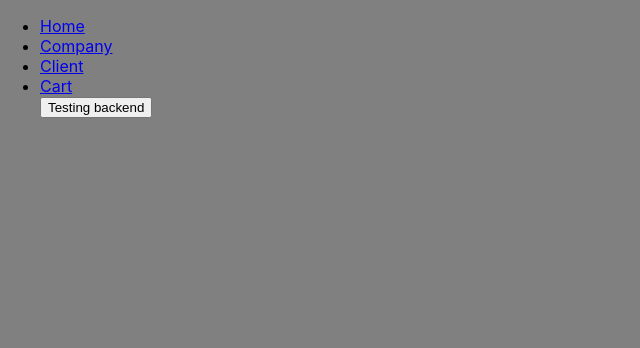
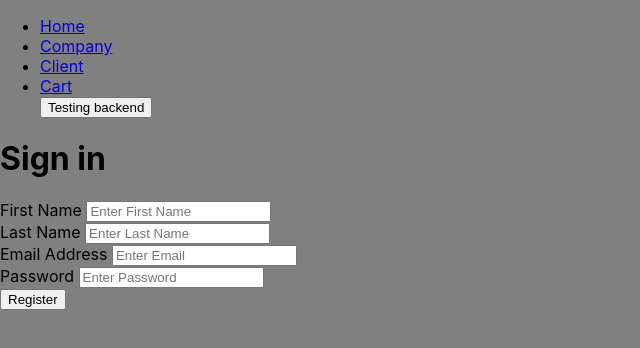
Before and after one commit to MathieuHP/Fash-, a React (Create React App) app in the folder frontend/: page /signup in a window 1280 px wide. Shown: the top 348 px of the page, without its empty margins (0-640 px from the left). Built offline with nearby package versions, Linux system fonts and the light colour scheme.

Commit message:
sign up and login start

```diff
--- a/frontend/package.json
+++ b/frontend/package.json
@@ -9,6 +9,7 @@
     "@testing-library/jest-dom": "^4.2.4",
     "@testing-library/react": "^9.3.2",
     "@testing-library/user-event": "^7.1.2",
+    "axios": "^0.19.0",
     "react": "^16.12.0",
     "react-dom": "^16.12.0",
     "react-router-dom": "^5.1.2",
--- a/frontend/src/App.js
+++ b/frontend/src/App.js
@@ -5,7 +5,7 @@ import Client from './pages/Client'
 import Company from './pages/Company'
 import Home from './pages/Home'
 import Nav from './pages/Nav'
-import SignIn from './pages/SignIn'
+import SignUp from './pages/SignUp'
 import Cart from './pages/Cart'
 
 function App() {
@@ -26,10 +26,10 @@ function App() {
 				<div>
 					<Switch>
 						<Route exact path="/" component={Home} />
-						<Route path="/company" component={Company} />
-						<Route path="/client" component={Client} />
-						<Route path="/signin" component={SignIn} />
-						<Route path="/cart" component={Cart} />
+						<Route exact path="/company" component={Company} />
+						<Route exact path="/client" component={Client} />
+						<Route exact path="/signup" component={SignUp} />
+						<Route exact path="/cart" component={Cart} />
 					</Switch>
 				</div>
 			</Router>
--- a/frontend/src/pages/Home.jsx
+++ b/frontend/src/pages/Home.jsx
@@ -1,6 +1,8 @@
-import React from 'react';
-import { Link } from "react-router-dom";
+import React, { useState } from 'react';
+import { Link, useHistory } from "react-router-dom";
 import styled from 'styled-components';
+import axios from 'axios'
+
 
 function Home() {
     // STYLED
@@ -8,8 +10,42 @@ function Home() {
     `;
 
     // STATE
+    const [email, setEmail] = useState('')
+    const [password, setPassword] = useState('')
+
+    const history = useHistory();
 
     // FUNCTIONS
+
+    const onSubmit = (e) => {
+        e.preventDefault()
+
+        const user = {
+            email: email,
+            password: password
+        }
+
+        login(user).then(res => {
+            if (!res.error) {
+                history.push("/client")
+            }
+        })
+    }
+
+    const login = (user) => {
+        return axios
+            .post("http://127.0.0.1:5000/login", {
+                email: user.email,
+                password: user.password
+            })
+            .then(response => {
+                localStorage.setItem('usertoken', response.data.token)
+                return response.data.token
+            })
+            .catch(err => {
+                console.log(err)
+            })
+    }
 
     return (
         <HomeDiv>
@@ -17,16 +53,34 @@ function Home() {
                 Home
             </h1>
             <div>
-                <form method="POST">
-                    <label htmlFor="mail">Mail:</label>
-                    <input id="mail" type="text"></input>
-                    <br/>
-                    <label htmlFor="password">Password:</label>
-                    <input id="password" type="password"></input>
-                    <br/>
-                    <input type="submit" value="Submit"/>
+                <form noValidate onSubmit={(e) => onSubmit(e)}>
+                    <div>
+                        <label htmlFor="email">Email Address</label>
+                        <input
+                            type="email"
+                            name="email"
+                            id="email"
+                            placeholder="Enter Email"
+                            value={email}
+                            onChange={(e) => setEmail(e.target.value)}
+                            />
+                    </div>
+                    <div>
+                        <label htmlFor="password">Password </label>
+                        <input
+                            type="password"
+                            name="password"
+                            id="password"
+                            placeholder="Enter Password"
+                            value={password}
+                            onChange={(e) => setPassword(e.target.value)}
+                            />
+                    </div>
+                    <button type="submit">
+                        Log in
+                    </button>
                 </form>
-                <Link to="/signin">Sign in</Link>
+                <Link to="/signup">Sign up</Link>
             </div>
         </HomeDiv>
     );
--- a/frontend/src/pages/SignIn.jsx
+++ /dev/null
@@ -1,35 +0,0 @@
-import React from 'react';
-import { Link } from "react-router-dom";
-import styled from 'styled-components';
-
-function Home() {
-    // STYLED
-    const SignInDiv = styled.div`
-    `;
-
-    // STATE
-
-    // FUNCTIONS
-
-    return (
-        <SignInDiv>
-            <h1>
-                Sign in
-            </h1>
-            <form method="POST">
-                <label htmlFor="mail">Mail: </label>
-                <input id="mail" type="mail"></input>
-                <br/>
-                <label htmlFor="password">Password: </label>
-                <input id="password" type="password"></input>
-                <br/>
-                <label htmlFor="rePassword">Re-enter password: </label>
-                <input id="rePassword" type="password"></input>
-                <br/>
-                <input type="submit" value="Submit"/>
-            </form>
-        </SignInDiv>
-    );
-}
-
-export default Home;
--- /dev/null
+++ b/frontend/src/pages/SignUp.jsx
@@ -0,0 +1,103 @@
+import React, { useState } from 'react';
+import { Link, useHistory } from "react-router-dom";
+import styled from 'styled-components';
+import axios from 'axios'
+
+function Home() {
+    // STYLED
+    const SignUpDiv = styled.div`
+    `;
+
+    // STATE
+    const [first_name, setFirst_name] = useState('')
+    const [last_name, setLast_name] = useState('')
+    const [email, setEmail] = useState('')
+    const [password, setPassword] = useState('')
+
+    const history = useHistory();
+
+    // FUNCTIONS
+
+    const onSubmit = (e) => {
+        e.preventDefault()
+
+        const newUser = {
+            first_name: first_name,
+            last_name: last_name,
+            email: email,
+            password: password
+        }
+
+        register(newUser).then(res => {
+            history.push("/")
+        })
+    }
+
+    const register = newUser => {
+        return axios
+            .post("users/register", {
+                first_name: newUser.first_name,
+                last_name: newUser.last_name,
+                email: newUser.email,
+                password: newUser.password
+            })
+            .then(response => {
+                console.log("Registered")
+            })
+    }
+
+    return (
+        <SignUpDiv>
+            <h1>
+                Sign in
+            </h1>
+            {/* <form noValidate onSubmit={onSubmit}> */}
+                <div >
+                    <label htmlFor="first_name">First Name </label>
+                    <input
+                        type="text"
+                        name="first_name"
+                        id="first_name"
+                        placeholder="Enter First Name"
+                        value={first_name}
+                        onChange={(e) => setFirst_name(e.target.value)} />
+                </div>
+                <div >
+                    <label htmlFor="last_name">Last Name </label>
+                    <input
+                        type="text"
+                        name="last_name"
+                        id="last_name"
+                        placeholder="Enter Last Name"
+                        value={last_name}
+                        onChange={(e) => setLast_name(e.target.value)} />
+                </div>
+                <div >
+                    <label htmlFor="email">Email Address </label>
+                    <input
+                        type="email"
+                        name="email"
+                        id="email"
+                        placeholder="Enter Email"
+                        value={email}
+                        onChange={(e) => setEmail(e.target.value)} />
+                </div>
+                <div >
+                    <label htmlFor="password">Password </label>
+                    <input
+                        type="password"
+                        name="password"
+                        id="password"
+                        placeholder="Enter Password"
+                        value={password}
+                        onChange={(e) => setPassword(e.target.value)} />
+                </div>
+                <button type="submit" onClick={() => onSubmit()}>
+                    Register
+                </button>
+            {/* </form> */}
+        </SignUpDiv>
+    );
+}
+
+export default Home;
```
Also changed, not shown: frontend/src/pages/Company.jsx (+0 -8 lines), 2 other files (tests, documents, lock files or other folders).
